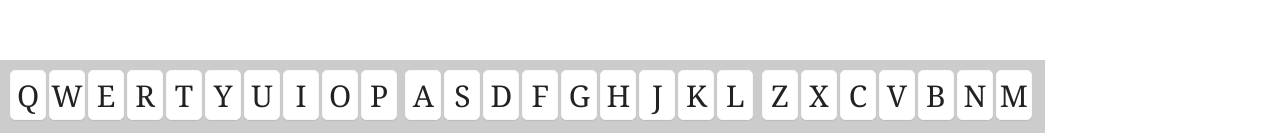
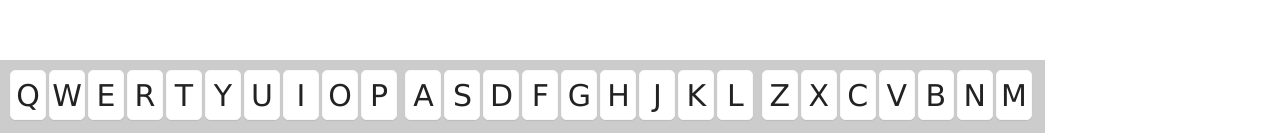
Before and after one commit to akbaruddin/minitest, a website: page index.html in a window 1280 px wide. Shown: the part 667-800 px from the top of the page. Drawn offline with nearby package versions, Linux system fonts and the light colour scheme.

Commit message:
font updates

```diff
--- a/scss/app.scss
+++ b/scss/app.scss
@@ -118,6 +118,7 @@
     height: 50px;
     line-height: 50px;
     font-size: 30px;
+    font-family: verdana, Arial, serif;
     text-align: center;
     background: #fff;
     border: 1px solid #f9f9f9;
```
Also changed, not shown: css/app.css.
